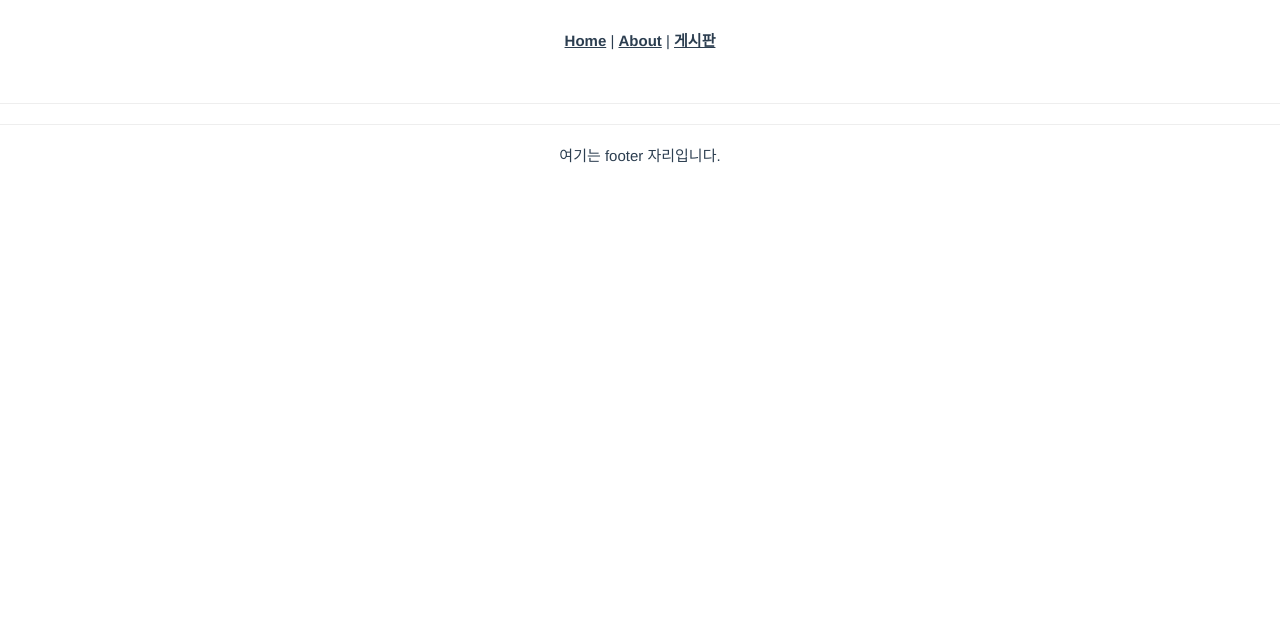
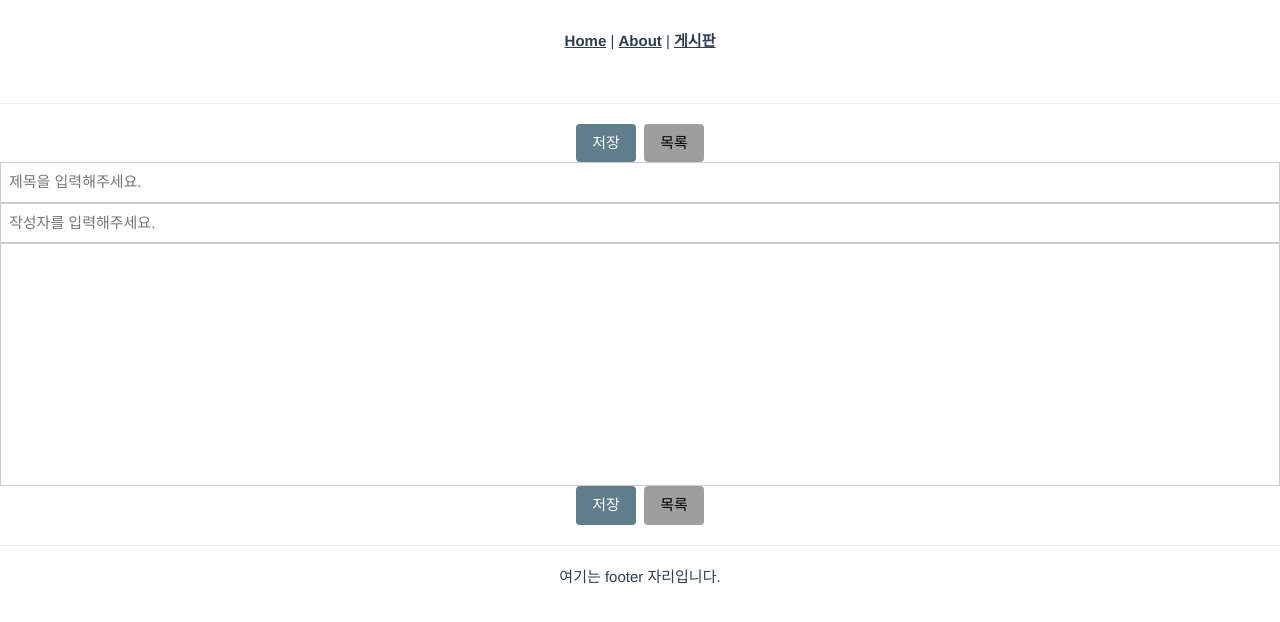
Before and after one commit to otterbits/vue-community-board, a Vue app: page /board/write in a window 1280 px wide. Shown: the top 622 px of the page. Built offline with nearby package versions, Linux system fonts and the light colour scheme; the HTML template or start-up script is replaced by a standard one.

Commit message:
feat: create post detail

```diff
--- a/src/router/index.js
+++ b/src/router/index.js
@@ -2,6 +2,7 @@
 import PageHome from '@/views/PageHome.vue'
 import BoardList from '@/views/board/BoardList.vue'
 import BoardDetail from '@/views/board/BoardDetail.vue'
+import BoardWrite from '@/views/board/BoardWrite.vue'
 
 const routes = [
     {
@@ -26,7 +27,12 @@
         path: '/board/detail',
         name: 'BoardDetail',
         component: BoardDetail
-      },
+    },
+    {
+        path: '/board/write',
+        name: 'BoardWrite',
+        component : BoardWrite
+    },
 ]
 
 const router = createRouter({
--- /dev/null
+++ b/src/views/board/BoardWrite.vue
@@ -0,0 +1,106 @@
+<template>
+    <div class="board-detail">
+      <div class="common-buttons">
+        <button type="button" class="w3-button w3-round w3-blue-gray" v-on:click="fnSave">저장</button>&nbsp;
+        <button type="button" class="w3-button w3-round w3-gray" v-on:click="fnList">목록</button>
+      </div>
+      <div class="board-contents">
+        <input type="text" v-model="title" class="w3-input w3-border" placeholder="제목을 입력해주세요.">
+        <input type="text" v-model="author" class="w3-input w3-border" placeholder="작성자를 입력해주세요." v-if="idx === undefined">
+      </div>
+      <div class="board-contents">
+        <textarea id="" cols="30" rows="10" v-model="contents" class="w3-input w3-border" style="resize: none;">
+        </textarea>
+      </div>
+      <div class="common-buttons">
+        <button type="button" class="w3-button w3-round w3-blue-gray" v-on:click="fnSave">저장</button>&nbsp;
+        <button type="button" class="w3-button w3-round w3-gray" v-on:click="fnList">목록</button>
+      </div>
+    </div>
+  </template>
+
+<script>
+export default {
+    data() { //변수생성
+    return {
+        requestBody: this.$route.query,
+        idx: this.$route.query.idx,
+
+        title: '',
+        author: '',
+        contents: '',
+        created_at: ''
+    }
+},
+mounted() {
+    this.fnGetView()
+},
+methods: {
+    fnGetView() {
+        if (this.idx !== undefined) {
+            this.$axios.get(this.$serverUrl + '/board/' + this.idx, {
+                params: this.requestBody
+            }).then((res) => {
+                this.title = res.data.title
+                this.author = res.data.author
+                this.contents = res.data.contents
+                this.created_at = res.data.created_at
+            }).catch((err) => {
+                console.log(err)
+            })
+        }
+    },
+    fnList() {
+        delete this.requestBody.idx
+        this.$router.push({
+            path: './list',
+            query: this.requestBody
+        })
+    },
+    fnView(idx) {
+        this.requestBody.idx = idx
+        this.$router.push({
+            path: './detail',
+            query: this.requestBody
+        })
+    },
+    fnSave() {
+        let apiUrl = this.$serverUrl + '/board'
+        this.form = {
+            "idx": this.idx,
+            "title": this.title,
+            "contents": this.contents,
+            "author": this.author
+        }
+
+        if (this.idx === undefined) {
+            //INSERT
+            this.$axios.post(apiUrl, this.form)
+            .then((res) => {
+                alert('글이 저장되었습니다.')
+                this.fnView(res.data.idx)
+            }).catch((err) => {
+                if (err.message.indexOf('Network Error') > -1) {
+                    alert('네트워크가 원활하지 않습니다. \n잠시 후 다시 시도해주세요.')
+                }
+            })
+        } else {
+            //UPDATE
+            this.$axios.patch(apiUrl, this.form)
+            .then((res) => {
+                alert('글이 저장되었습니다.')
+                this.fnView(res.data.idx)
+            }).catch((err) => {
+                if (err.message.indexOf('Network Error') > -1) {
+                    alert('네트워크가 원활하지 않습니다. \n잠시 후 다시 시도해주세요.')
+                }
+            })
+        }
+    }
+}
+}
+
+</script>
+<style scoped>
+
+</style>
```
